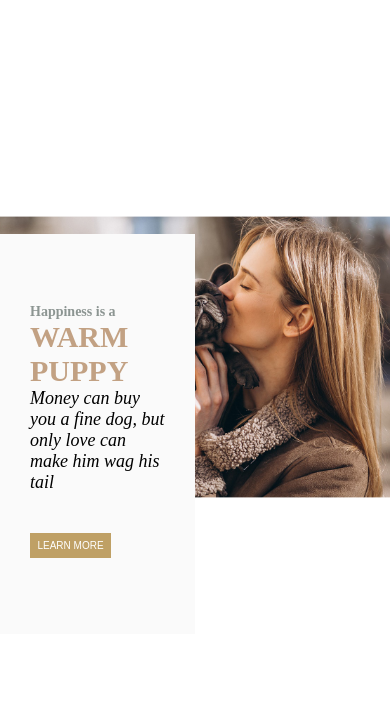
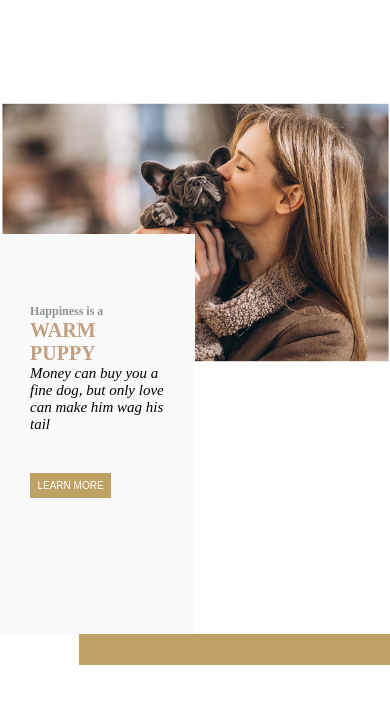
Before and after one commit to asya948/position-2, a plain HTML site: page index.html in a window 390 px wide. Drawn offline with Linux system fonts and the light colour scheme.

Commit message:
I have created html and css files.Add css html new project add responsive code add shadow code

```diff
--- a/responsive.css
+++ b/responsive.css
@@ -52,11 +52,27 @@
 }
 @media (max-width: 450px ) {
     .container-img{
-        width: 90%;
+        width: 100%;
+
     }
 }
 @media (max-width: 400px ) {
     .container-img{
         width: 90%;
     }
+    .text-p{
+        font-size: 15px;
+    }
+    .title-small{
+        font-size: 12px;
+    }
+    .title-large{
+        font-size: 20px;
+
+    }
 }
+@media (max-width: 365px ) {
+    .banner{
+        height: 50%;
+    }
+}
--- a/style.css
+++ b/style.css
@@ -11,16 +11,17 @@
     font-family: "Playfair Display SC", serif;
 }
 .container-img{
-    width: 75%;
+    width: 100%;
     display: block;
     margin: 0 auto;
     position: relative;
-    transform: scale(1.2) translate(0,200px);
+    transform: scale(1.1) translate(0, 105px);
 }
 .my-shadow{
     display: flex;
     flex-direction: column;
     position: relative;
+    box-shadow: 100px 10px 0px 21px #BFA065;
 }
 .my-shadow:after {
     content: "";
@@ -29,6 +30,7 @@
     left: 0;
     width: 100%;
     height: 100px;
+
 
 }
 .text-form{
```
